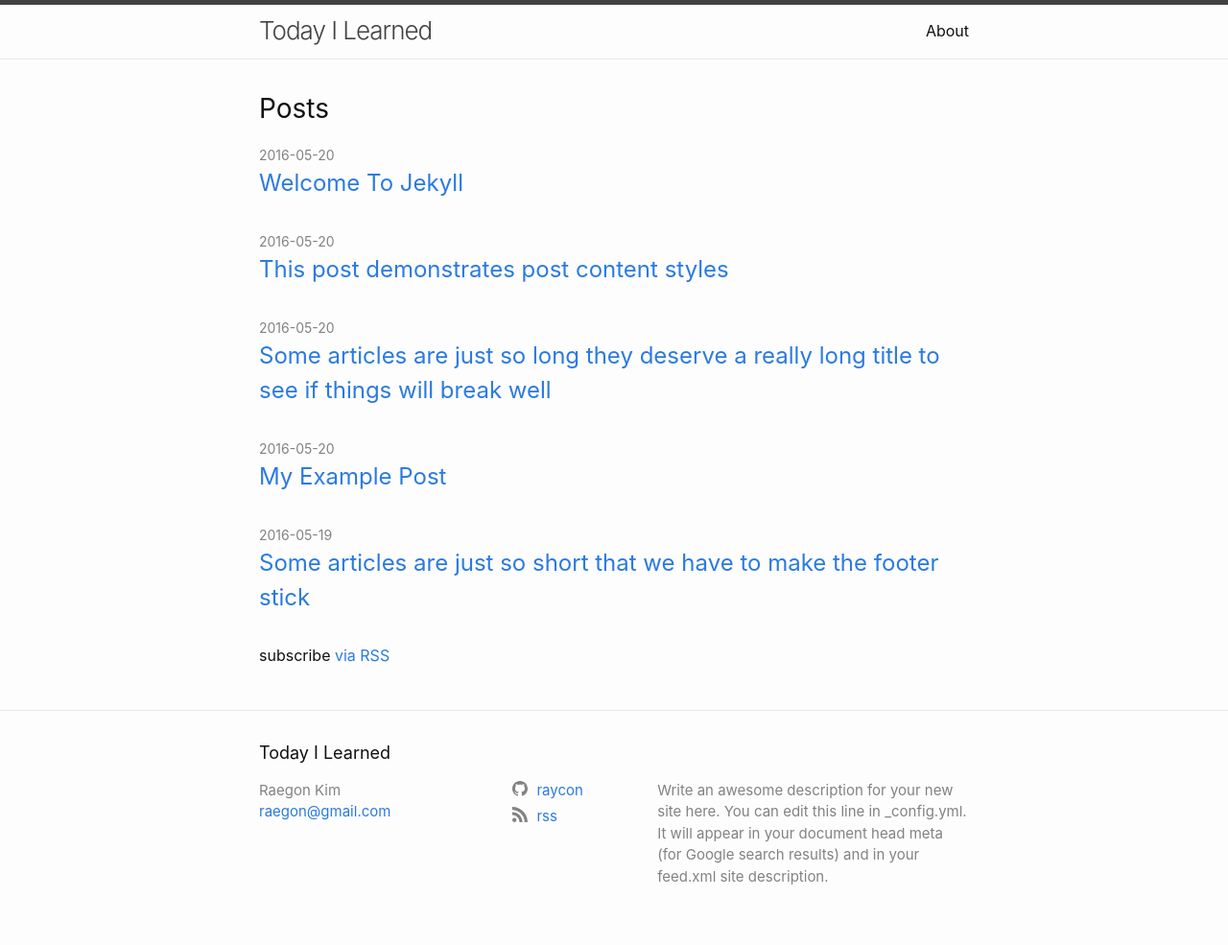
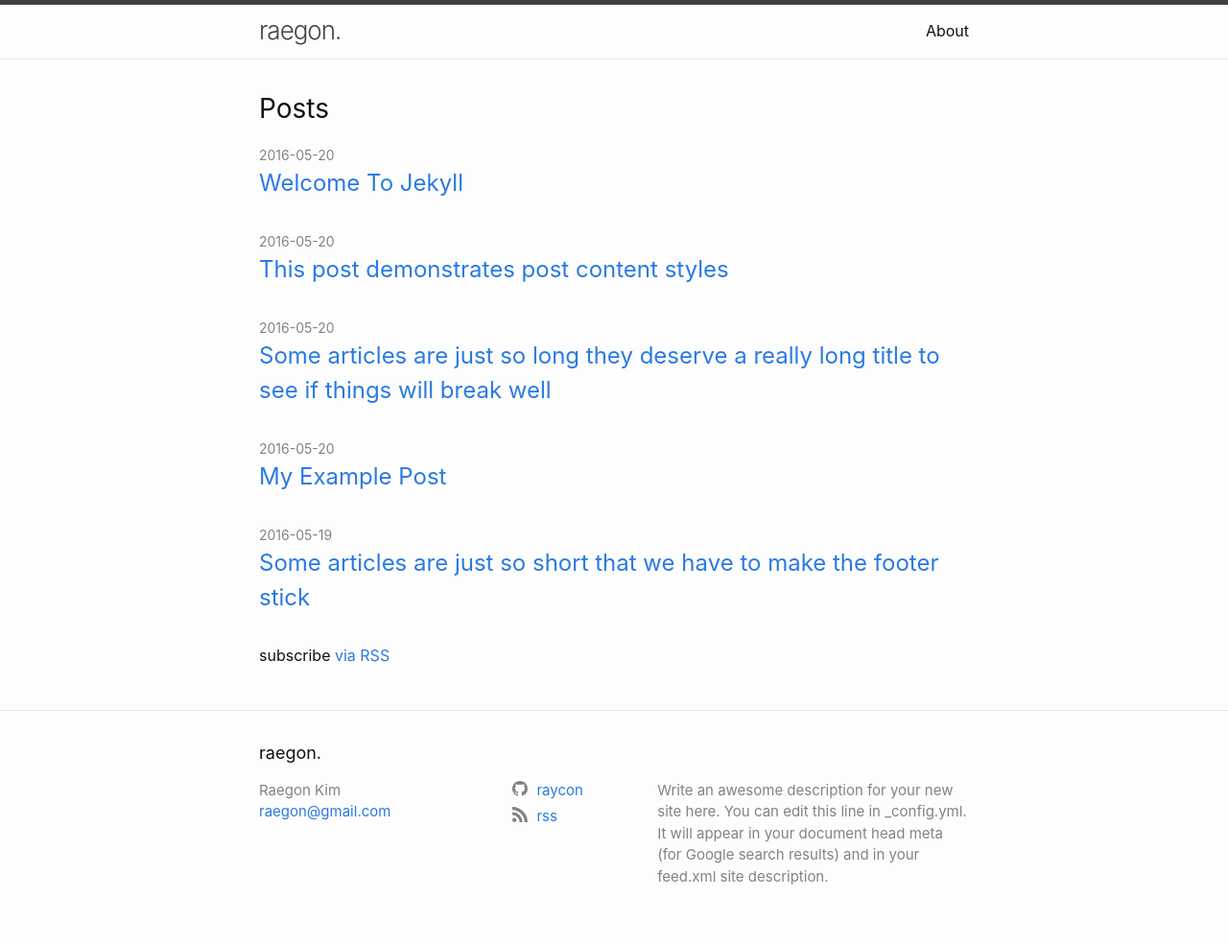
Before and after one commit to raycon/raycon.github.io, a Jekyll site: the page built from index.md, in a window 1280 px wide. Shown: the whole page at 96% size. Built offline with Jekyll 4.4.1, drawn with Linux system fonts in a browser that asks for light colours.

Commit message:
Change title

```diff
--- a/_config.yml
+++ b/_config.yml
@@ -1,4 +1,4 @@
-title: Today I Learned
+title: raegon.
 author: Raegon Kim
 email: raegon@gmail.com
 description: > # this means to ignore newlines until "twitter_username:"
```
